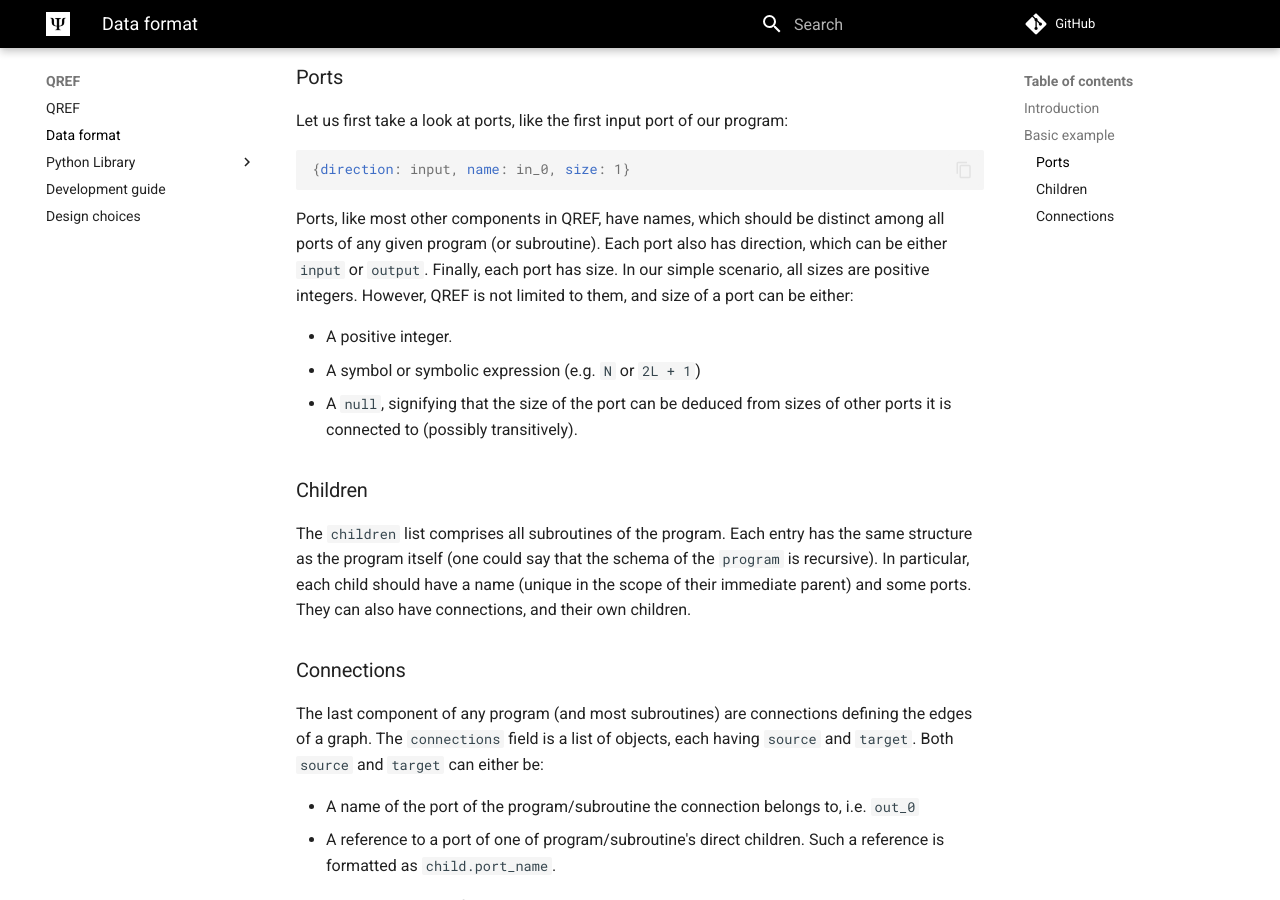
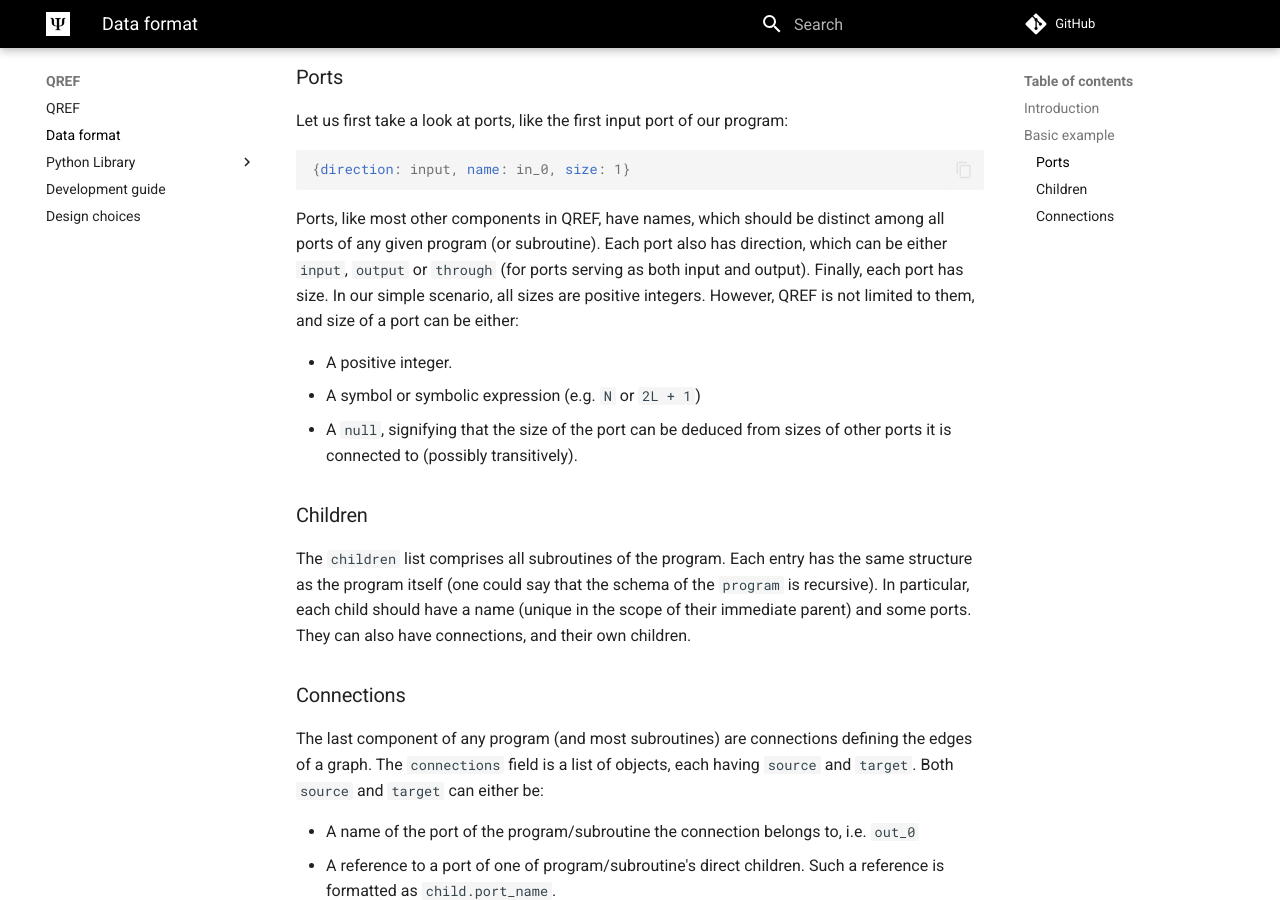
Before and after one commit to PsiQ/qref, an MkDocs documentation site: the page built from docs/format.md, in a window 1280 px wide and 900 px high, scrolled down 2675 px. Built offline with MkDocs 1.6.1 and Material for MkDocs 9.7.7, drawn with Linux system fonts in a browser that asks for light colours; comment, search, counter and statistics services are not loaded; the version menu is left out.

Commit message:
docs: Add `through` to available port directions (#122)
* Add `through` to available port directions

* Introduce AnyQrefType type

```diff
--- a/docs/format.md
+++ b/docs/format.md
@@ -86,7 +86,8 @@ Let us first take a look at ports, like the first input port of our program:
 
 Ports, like most other components in QREF, have names, which should be distinct
 among all ports of any given program (or subroutine). Each port also has
-direction, which can be either `input` or `output`. Finally, each port has size.
+direction, which can be either `input`, `output` or `through` (for ports serving as
+both input and output). Finally, each port has size.
 In our simple scenario, all sizes are positive integers. However, QREF
 is not limited to them, and size of a port can be either:
 
```
Also changed, not shown: 1 other file.
